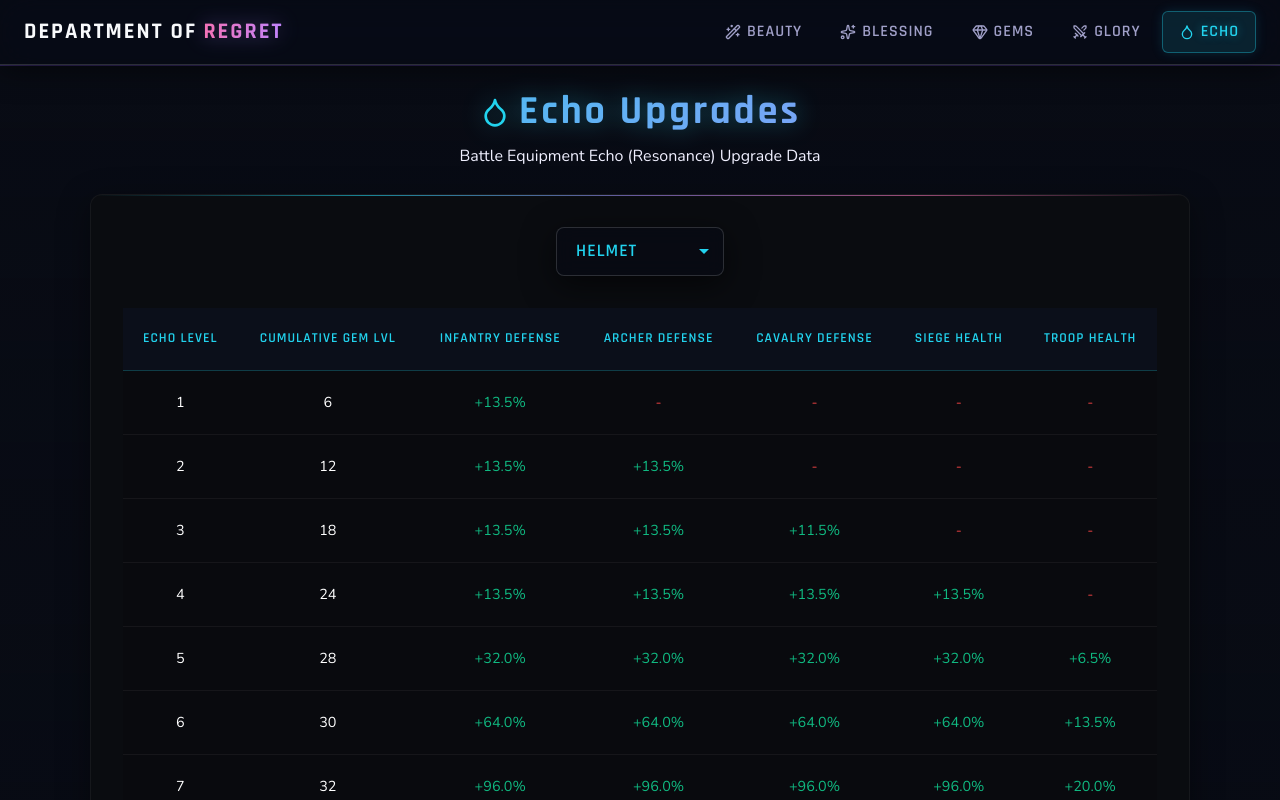
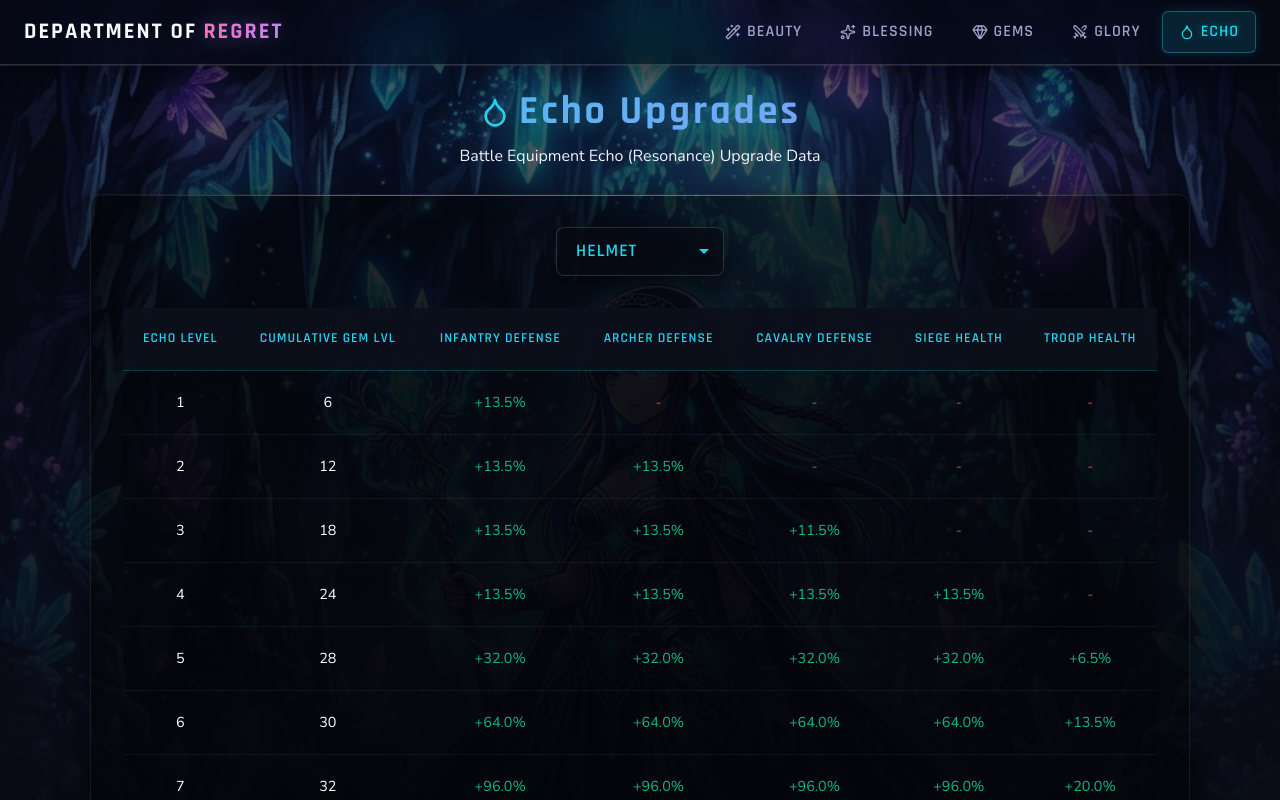
Before and after one commit to vanosski/regretland, a React (Vite) app: page /echo in a window 1280 px wide. Shown: the top 800 px of the page. Built offline with nearby package versions, Linux system fonts and the light colour scheme; a web font is replaced by a local one.

Commit message:
Update Echo Page banner and table styling

```diff
--- a/src/pages/EchoPage.jsx
+++ b/src/pages/EchoPage.jsx
@@ -5,7 +5,8 @@ import { echoData } from '../data/echoData';
 const EchoPage = () => {
   useEffect(() => {
     document.body.style.backgroundImage = `
-        linear-gradient(to bottom, rgba(8,11,20,0.60) 0%, rgba(8,11,20,0.85) 50%, rgba(8,11,20,0.98) 100%)
+        linear-gradient(to bottom, rgba(8,11,20,0.60) 0%, rgba(8,11,20,0.85) 50%, rgba(8,11,20,0.98) 100%),
+        url('/echo_banner.png')
     `;
     document.body.style.backgroundSize = 'cover';
     document.body.style.backgroundPosition = 'center top';
@@ -38,10 +39,12 @@ const EchoPage = () => {
         padding: '2rem',
         maxWidth: '1100px',
         margin: '0 auto',
-        backgroundColor: '#0A0C10',
+        background: 'rgba(0, 0, 0, 0.45)',
+        backdropFilter: 'blur(12px)',
+        WebkitBackdropFilter: 'blur(12px)',
         borderRadius: '12px',
-        border: '1px solid rgba(255,255,255,0.05)',
-        boxShadow: '0 8px 32px rgba(0,0,0,0.4)'
+        border: '1px solid rgba(255,255,255,0.08)',
+        boxShadow: '0 8px 32px rgba(0,0,0,0.5)'
       }}>
 
         {/* Dropdown */}
```
Also changed, not shown: public/echo_banner.png (added).
